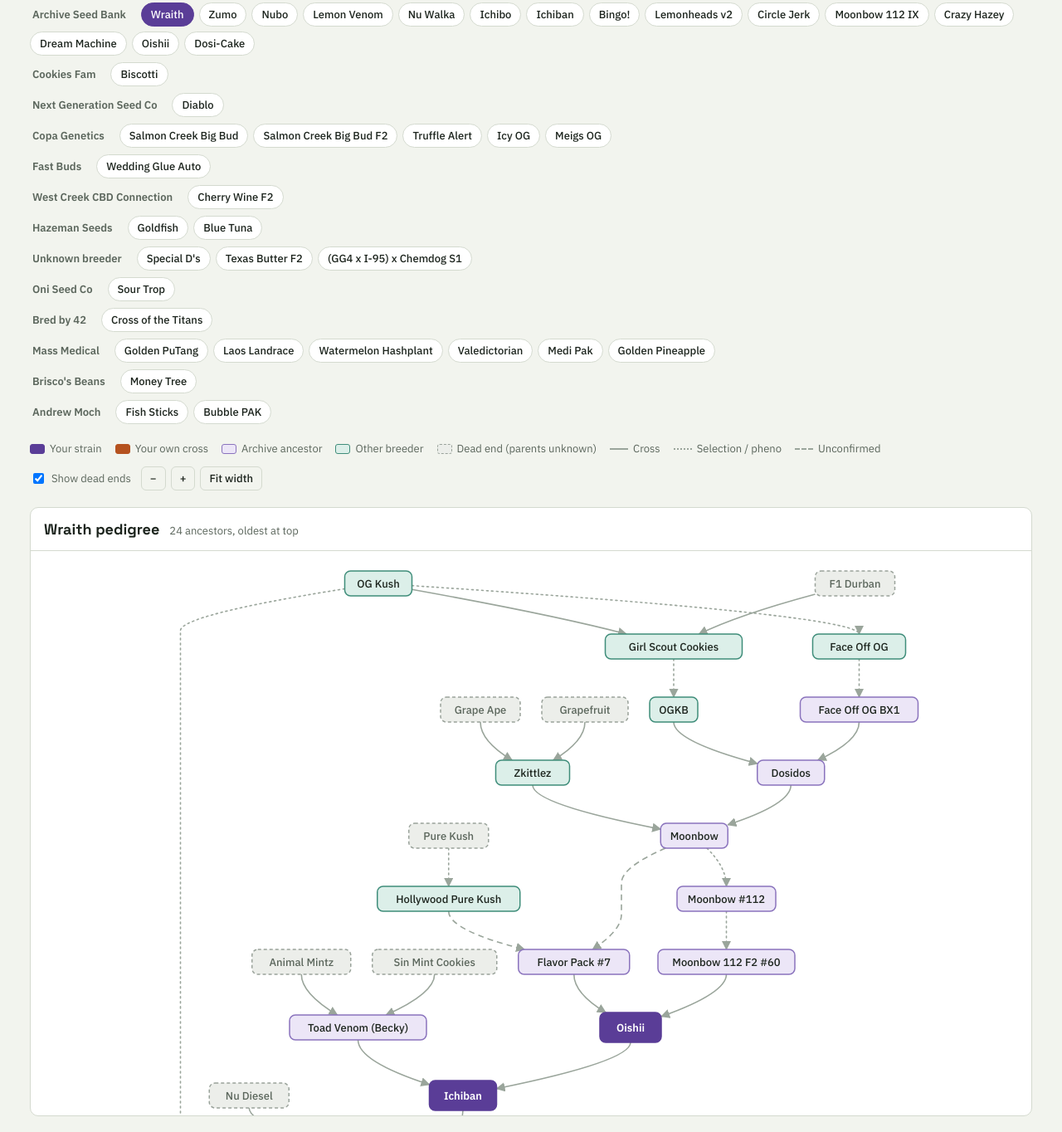
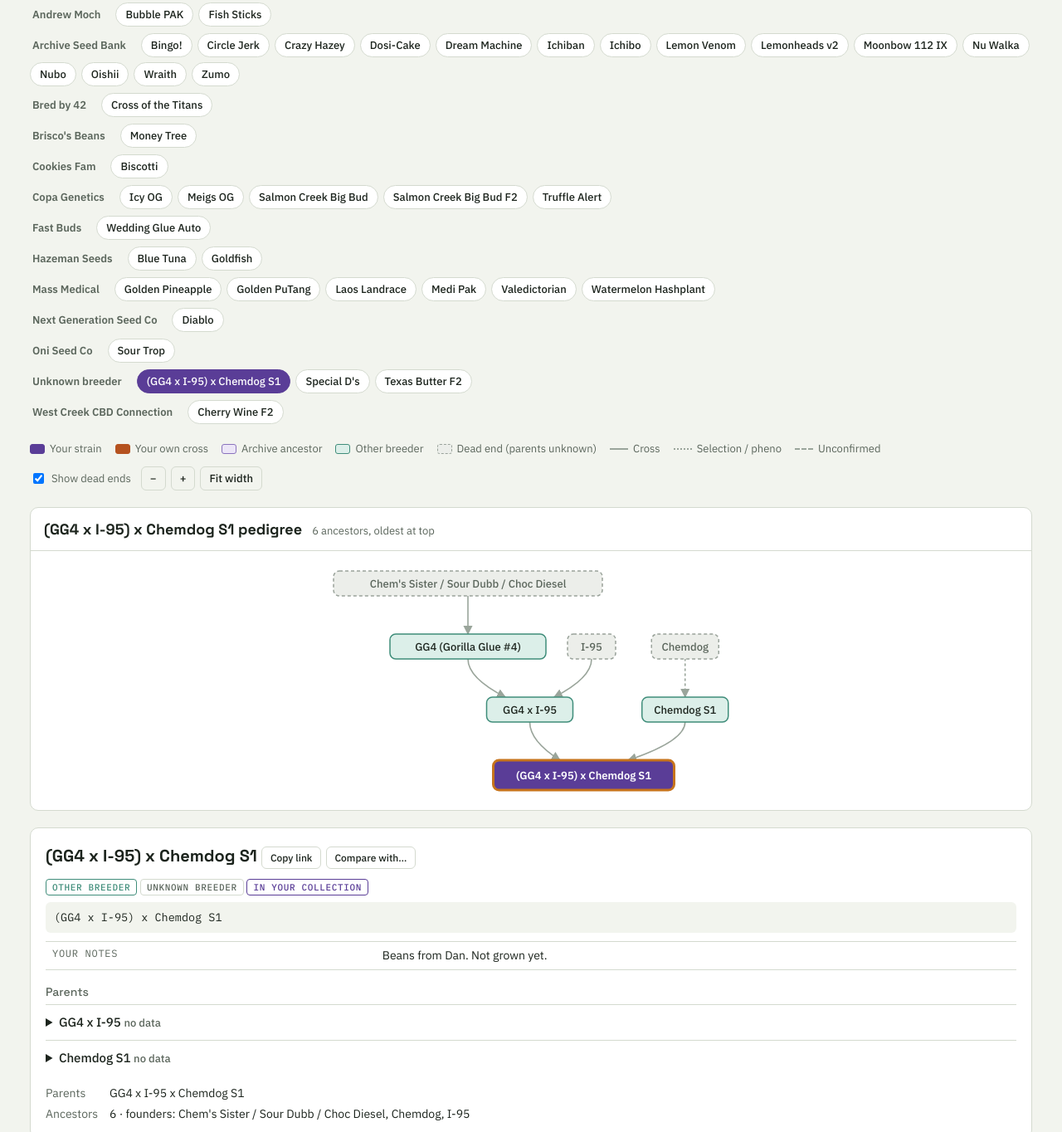
Before and after one commit to themoch/lineage-d8691514f9, a plain HTML site: page index.html in a window 1280 px wide. Shown: the part 268-1632 px from the top of the page at 83% size. Drawn offline with nearby package versions, Linux system fonts and the light colour scheme.

Commit message:
Sort strain lists alphabetically
Co-Authored-By: Claude Sonnet 5.5 <noreply@anthropic.com>

```diff
--- a/data-loader.js
+++ b/data-loader.js
@@ -10,7 +10,7 @@ function loadData(){
     window.byId=Object.fromEntries(strains.map(n=>[n.id,{id:n.id,label:n.label,src:n.source,mine:!!n.mine,ft:n.flower,aroma:n.aroma,cross:n.cross,url:n.url,breeder:n.breeder||''}]));
     const par=window.par={},kids=window.kids={};
     window.E.forEach(([c,p,k])=>{(par[c]=par[c]||[]).push({p,k:k||'cross'});(kids[p]=kids[p]||[]).push(c)});
-    window.mine=strains.filter(n=>n.mine).map(n=>n.id);
+    window.mine=strains.filter(n=>n.mine).sort((a,b)=>a.label.localeCompare(b.label)).map(n=>n.id);
     // shared helpers: ancestor set, founder fractions, spec fields merged with strain fallbacks
     window.up=function up(id,s=new Set()){(window.par[id]||[]).forEach(x=>{if(!s.has(x.p)){s.add(x.p);up(x.p,s)}});return s};
     const memo={};
--- a/index.html
+++ b/index.html
@@ -134,8 +134,8 @@ function detail(id){
   if(!id){el.innerHTML='<h2>Pick a strain</h2><p class="hint">Tap a box in the web to trace its lineage. Its cross, flower time, aroma and source show here.</p>';return}
   const n=byId[id];const [t,c]=tagFor(n.src);const a=up(id),d=down(id);
   const ps=(par[id]||[]).map(x=>byId[x.p].label+(x.k==='sel'?' (selection)':x.k==='dash'?' (unconfirmed)':'')).join(' x ');
-  const myDown=[...d].filter(x=>byId[x].mine);
-  const founders=[...a].filter(x=>!par[x]).map(x=>byId[x].label);
+  const myDown=[...d].filter(x=>byId[x].mine).sort((x,y)=>byId[x].label.localeCompare(byId[y].label));
+  const founders=[...a].filter(x=>!par[x]).map(x=>byId[x].label).sort((a,b)=>a.localeCompare(b));
   const pk=(par[id]||[]).map(x=>{const p=byId[x.p];const t=specTable(p);
     return '<details class="par"><summary>'+esc(p.label)+(x.k==='sel'?' (selection)':x.k==='dash'?' (unconfirmed)':'')+(t?'':' <span class="hint">no data</span>')+'</summary>'+
     (p.cross?'<div class="cross">'+esc(p.cross)+'</div>':'')+t+(D[p.id]&&D[p.id].src?'<div class="url">'+esc(D[p.id].src)+'</div>':'')+
@@ -157,7 +157,7 @@ function detail(id){
 const chips=document.getElementById('chips');
 const mk=(id,label,cls,parent)=>{const b=document.createElement('button');b.className='chip'+(cls?' '+cls:'');b.type='button';b.dataset.id=id;b.id='chip-'+id.replace(/[^a-z0-9]/gi,'_');b.textContent=label;b.onclick=()=>setView(id);parent.appendChild(b);return b};
 const top=document.createElement('div');top.className='chiprow';chips.appendChild(top);mk('all','Full web','all',top);
-const breeders=[...new Set(mine.map(m=>byId[m].breeder))];
+const breeders=[...new Set(mine.map(m=>byId[m].breeder))].sort((a,b)=>a.localeCompare(b));
 breeders.forEach(br=>{const row=document.createElement('div');row.className='chiprow';const h=mk('b:'+br,br,'brd',row);h.title='Show the '+br+' web';
   mine.filter(m=>byId[m].breeder===br).forEach(id=>mk(id,byId[id].label,'',row));chips.appendChild(row)});
 addEventListener('hashchange',()=>{const h=fromHash();if(!h)return;if(h.v!==view)setView(h.v);if(isWeb()&&h.h!==hlId){hlId=h.h;draw();detail(h.h)}});
```
Also changed, not shown: compare.html (+2 -2 lines).
